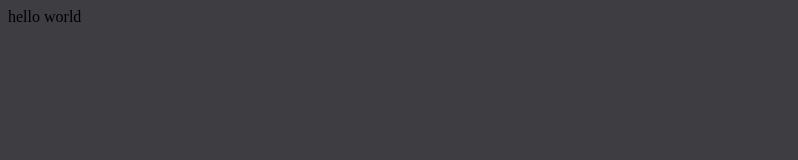
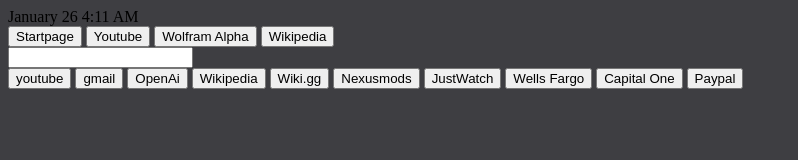
Before and after one commit to NKjerland/Startpage, a plain HTML site: page index.html in a window 1280 px wide. Shown: the whole page, without its empty margins (0-798 px from the left). Drawn offline with Linux system fonts and the light colour scheme.

Commit message:
basic layout no styling

```diff
--- a/index.html
+++ b/index.html
@@ -10,6 +10,35 @@
 
     </head>
     <body>
-        hello world
+        <main class="main-row-list">
+            <div class="main-row">
+                <div class="main-time">January 26 4:11 AM</article>
+                <div class="main-search">
+                    <div class="main-search-engine">
+                        <button class="search-engine-button">Startpage</button>
+                        <button class="search-engine-button">Youtube</button>
+                        <button class="search-engine-button">Wolfram Alpha</button>
+                        <button class="search-engine-button">Wikipedia</button>
+                    </div>
+                    <div class="main-search-bar">
+                        <input type="text">
+                    </div>
+                </div>
+            </div>
+            <div class="main-row">
+                <div class="main-grid">
+                    <button class="main-grid-element">youtube</button>
+                    <button class="main-grid-element">gmail</button>
+                    <button class="main-grid-element">OpenAi</button>
+                    <button class="main-grid-element">Wikipedia</button>
+                    <button class="main-grid-element">Wiki.gg</button>
+                    <button class="main-grid-element">Nexusmods</button>
+                    <button class="main-grid-element">JustWatch</button>
+                    <button class="main-grid-element">Wells Fargo</button>
+                    <button class="main-grid-element">Capital One</button>
+                    <button class="main-grid-element">Paypal</button>
+                </div>
+            </div>
+        </main>
     </body>
 </html>
```
